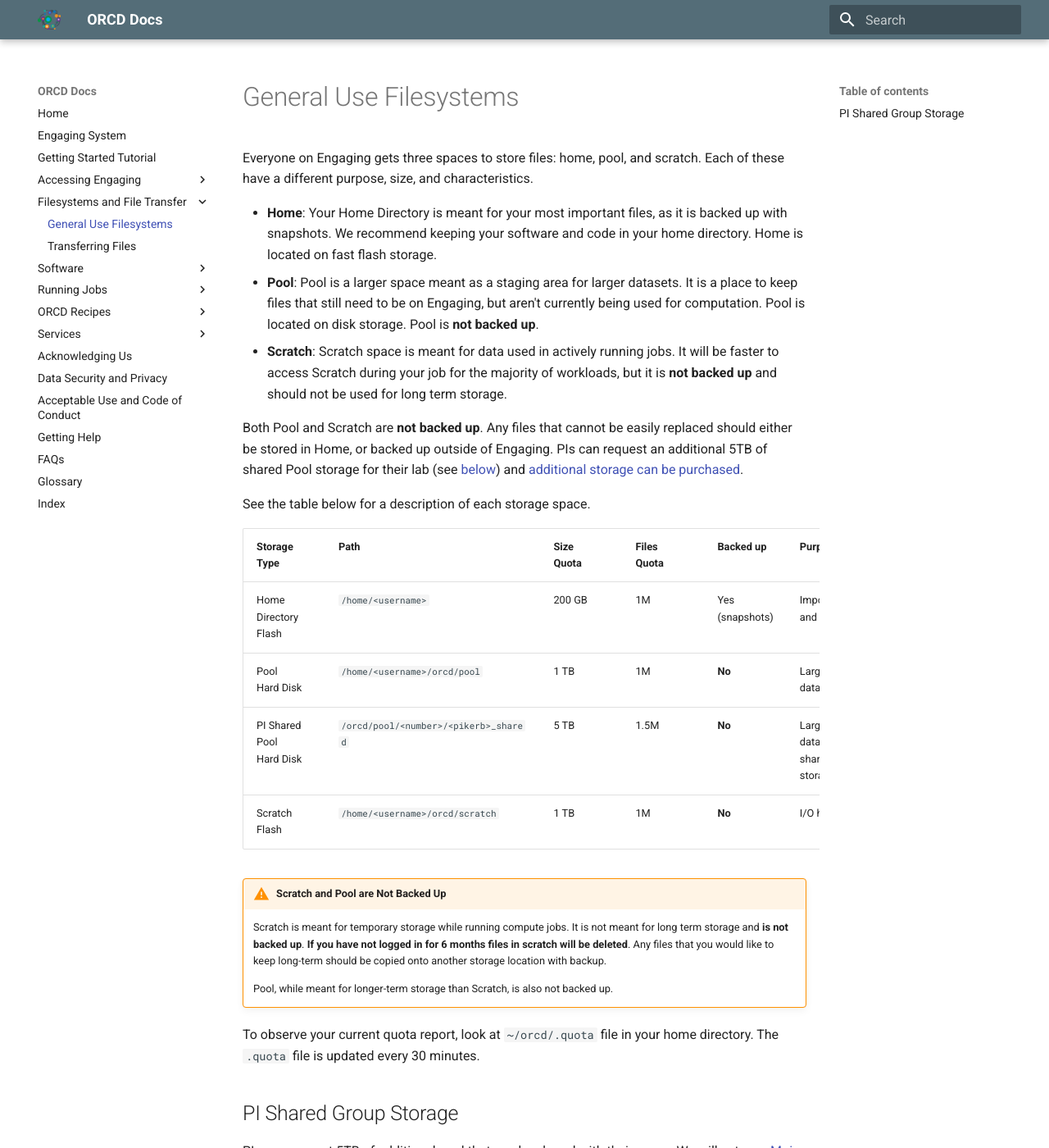
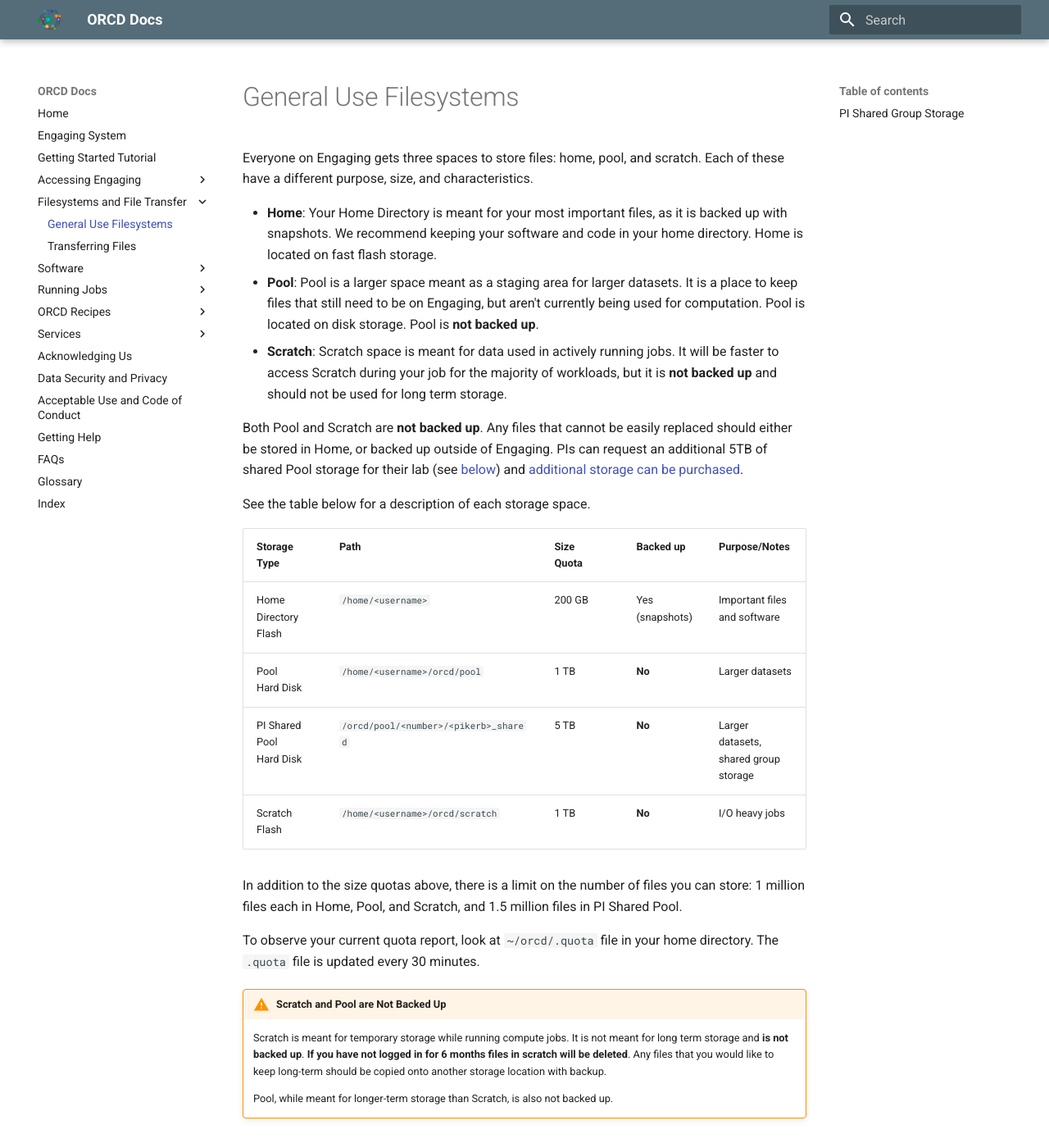
Before and after one commit to mit-orcd/orcd-docs-edit, an MkDocs documentation site: the page built from docs/filesystems-file-transfer/filesystems.md, in a window 1280 px wide and 1400 px high. Shown: the whole window at 82% size. Built offline with MkDocs 1.6.1 and Material for MkDocs 9.7.7, drawn with Linux system fonts in a browser that asks for light colours.

Commit message:
Move file count quotas from table column to text below table
Replace the Files Quota column with a sentence under the table, and move
the ~/orcd/.quota note above the not-backed-up warning so quota info is
grouped together.

Co-Authored-By: Claude Opus 5.5 <noreply@anthropic.com>

```diff
--- a/docs/filesystems-file-transfer/filesystems.md
+++ b/docs/filesystems-file-transfer/filesystems.md
@@ -10,20 +10,22 @@ Both Pool and Scratch are **not backed up**. Any files that cannot be easily rep
 
 See the table below for a description of each storage space.
 
-| Storage Type      | <div style="width:18em">Path</div> | Size <br> Quota | Files <br> Quota | Backed up | Purpose/Notes |
-| ----------- | ----------- |----------- |----------- |----------- |----------- |
-| Home Directory <br> Flash  | `/home/<username>` | 200 GB | 1M | Yes <br> (snapshots) | Important files and software |
-| Pool <br> Hard Disk | `/home/<username>/orcd/pool` | 1 TB | 1M | **No** | Larger datasets |
-| PI Shared Pool <br> Hard Disk | `/orcd/pool/<number>/<pikerb>_shared` | 5 TB | 1.5M | **No** | Larger datasets, <br> shared group storage |
-| Scratch <br> Flash | `/home/<username>/orcd/scratch` | 1 TB | 1M | **No** | I/O heavy jobs |
+| Storage Type      | <div style="width:18em">Path</div> | Size <br> Quota | Backed up | Purpose/Notes |
+| ----------- | ----------- |----------- |----------- |----------- |
+| Home Directory <br> Flash  | `/home/<username>` | 200 GB | Yes <br> (snapshots) | Important files and software |
+| Pool <br> Hard Disk | `/home/<username>/orcd/pool` | 1 TB | **No** | Larger datasets |
+| PI Shared Pool <br> Hard Disk | `/orcd/pool/<number>/<pikerb>_shared` | 5 TB | **No** | Larger datasets, <br> shared group storage |
+| Scratch <br> Flash | `/home/<username>/orcd/scratch` | 1 TB | **No** | I/O heavy jobs |
+
+In addition to the size quotas above, there is a limit on the number of files you can store: 1 million files each in Home, Pool, and Scratch, and 1.5 million files in PI Shared Pool.
+
+To observe your current quota report, look at `~/orcd/.quota` file in your home directory. The `.quota` file is updated every 30 minutes.
 
 !!! warning  "Scratch and Pool are Not Backed Up"
     Scratch is meant for temporary storage while running compute jobs. It is not meant for long term storage and **is not backed up**. **If you have not logged in for 6 months files in scratch will be deleted**. Any files that you would like to keep long-term should be copied onto another storage location with backup.
 
     Pool, while meant for longer-term storage than Scratch, is also not backed up.
 
-To observe your current quota report, look at `~/orcd/.quota` file in your home directory. The `.quota` file is updated every 30 minutes.
-
 ## PI Shared Group Storage
 
 PIs can request 5TB of additional pool that can be shared with their group. We will set up a [Moira list](../services/accessing-group-resources.md) so PIs and their designated group admins can control access to the shared storage. To request a shared pool space send an email to <orcd-help-engaging@mit.edu>.
```
